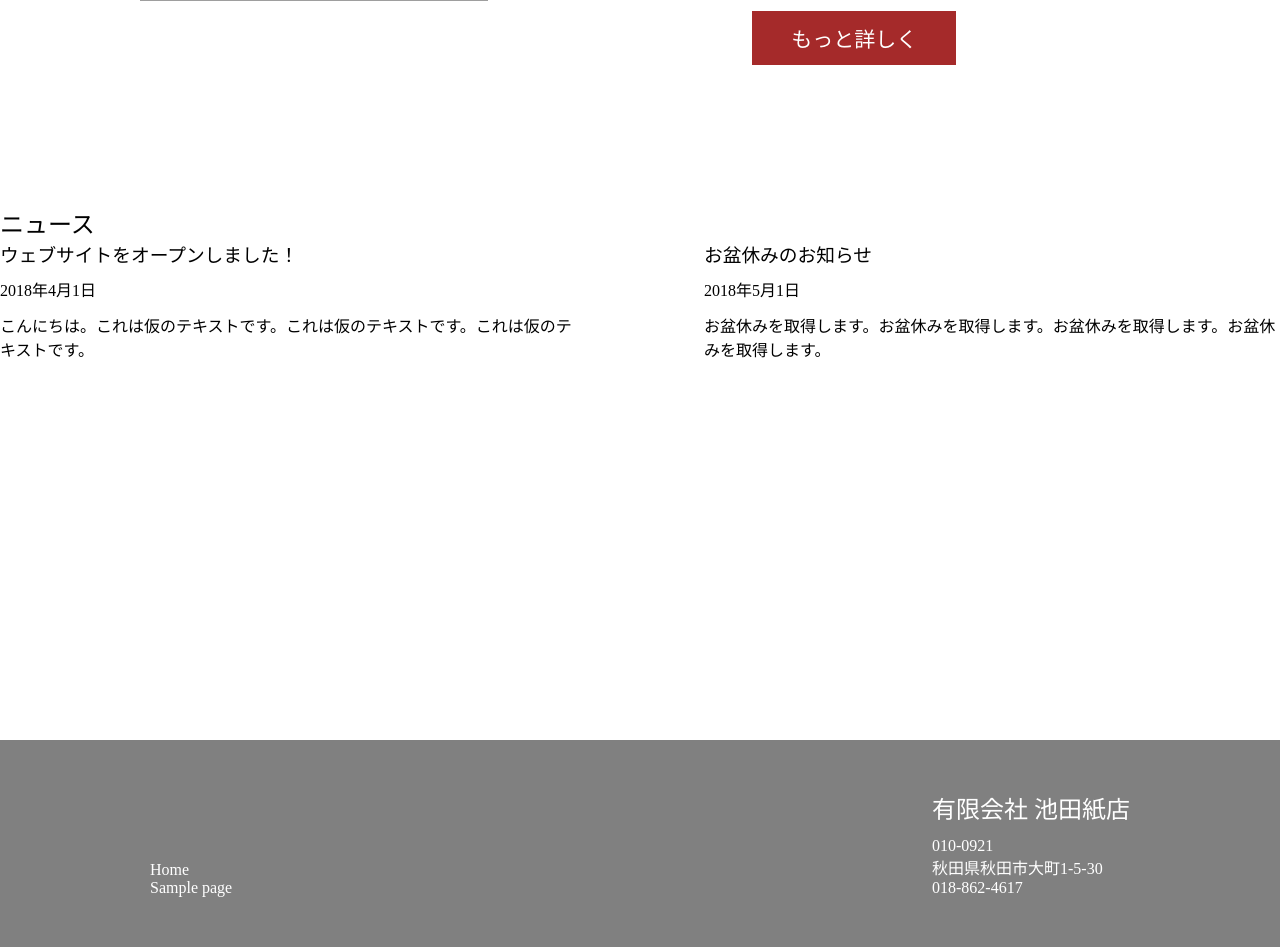
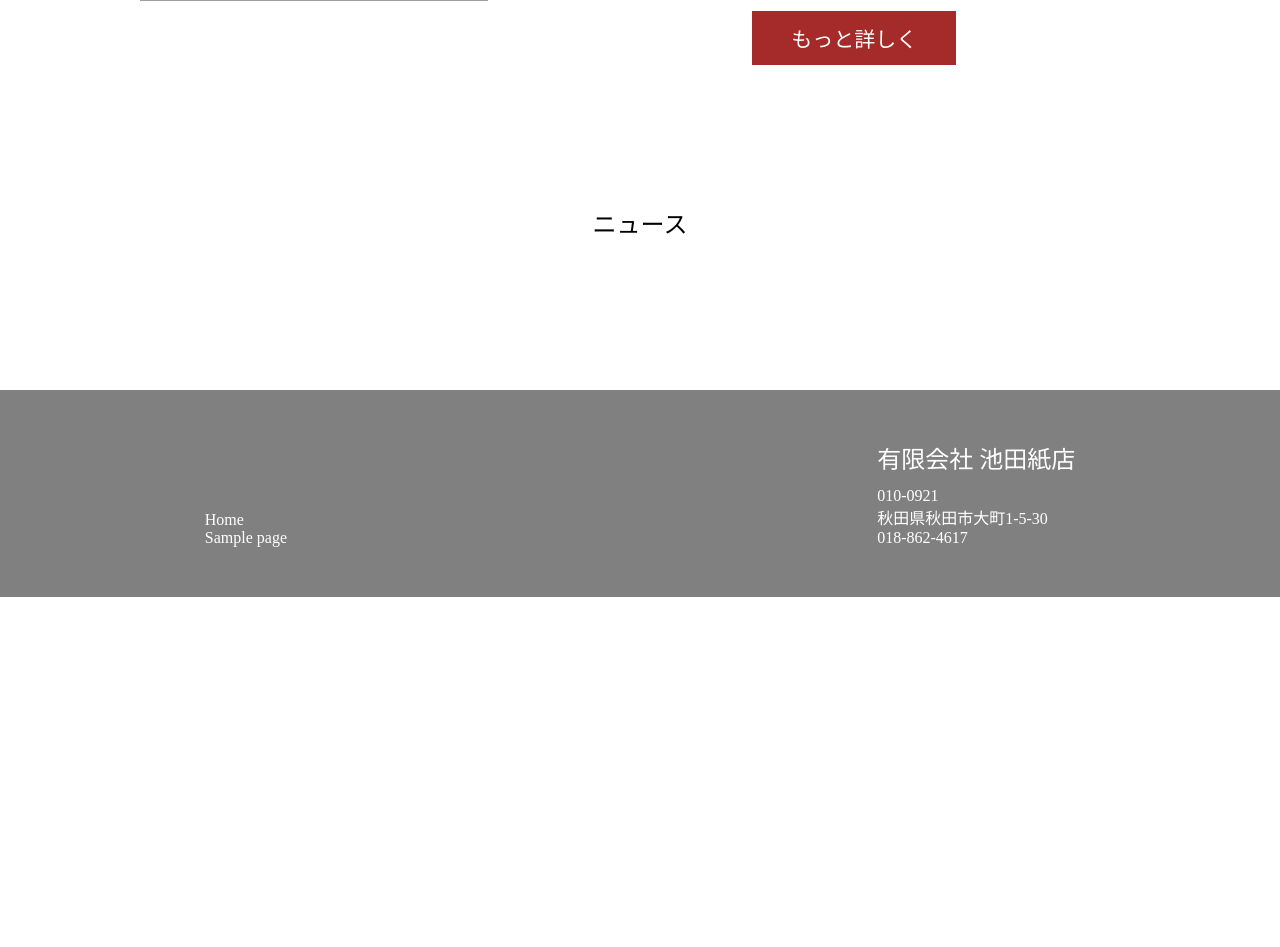
Before and after one commit to radish2951/ikedakamiten-wp, a WordPress theme: template home.php in a window 1280 px wide. Shown: the part 2932-3879 px from the top of the page. After the commit the page ends 3529 px from the top, so only its background shows below. Run offline with PHP 8.4 and a stand-in for WordPress, Linux system fonts and the light colour scheme; the site name, menu and one post (Sample post) are stand-ins, and other content is empty; some web fonts are replaced; grey boxes are pictures that could not be loaded.

Commit message:
Add news styles

```diff
--- a/home.php
+++ b/home.php
@@ -53,22 +53,22 @@
 
     <section id="news">
         <h2 class="section-title">ニュース</h2>
-        <ul id="news-index">
-            <li class="single-news">
+<?php
+if ( have_posts()) {
+    while ( have_posts() ) {
+        the_post();
+        if ( in_category( 'news' ) ) {
+?>
         <article>
-            <h3>ウェブサイトをオープンしました！</h3>
-            <p>2018年4月1日</p>
-            <p>こんにちは。これは仮のテキストです。これは仮のテキストです。これは仮のテキストです。</p>
+<?php the_title('<h3>', '</h3>'); ?>
+<?php the_date(); ?>
+<?php the_content(); ?>
         </article>
-            </li>
-            <li class="single-news">
-        <article>
-            <h3>お盆休みのお知らせ</h3>
-            <p>2018年5月1日</p>
-            <p>お盆休みを取得します。お盆休みを取得します。お盆休みを取得します。お盆休みを取得します。</p>
-        </article>
-            </li>
-        </ul>
+<?php
+        }
+    }
+}
+?>
     </section>
 </main>
 <?php get_footer(); ?>
--- a/index.php
+++ b/index.php
@@ -11,7 +11,7 @@ get_header();
 			// Load posts loop.
 			while ( have_posts() ) {
 				the_post();
-                the_title();
+                the_title('<h2>', '</h2>');
                 the_content();
 			}
 
--- a/style.css
+++ b/style.css
@@ -190,45 +190,31 @@ ul li {
 
 /* News */
 #news {
+    display: flex;
+    flex-wrap: wrap;
+    justify-content: space-evenly;
 }
 
-#news .full-inner {
+#news h2 {
     width: 100%;
-    max-width: 900px;
+    text-align: center;
+    margin-bottom: 50px;
 }
 
-#news ul {
-    display: flex;
-    justify-content: space-between;
+#news article {
+    width: 30%;
 }
-
-#news ul li {
-    width: 45%;
-    height: 500px;
-}
-
-#news ul li article h1 {
-    font-size: 24px;
-    font-weight: bold;
-    margin-bottom: 12px;
-}
-
-#news ul li article p {
-    margin-top: 12px;
-    line-height: 24px;
-}
-
 
 
 /* Footer */
 #footer {
     background: gray;
     color: white;
-    padding: 50px 150px;
+    padding: 50px 16vw;
     display: flex;
     justify-content: space-between;
     align-items: flex-end;
-    margin: 0 auto;
+    margin-top: 100px;
 }
 
 #footer nav {
```
Also changed, not shown: singular.php (added, +13 -0 lines).
